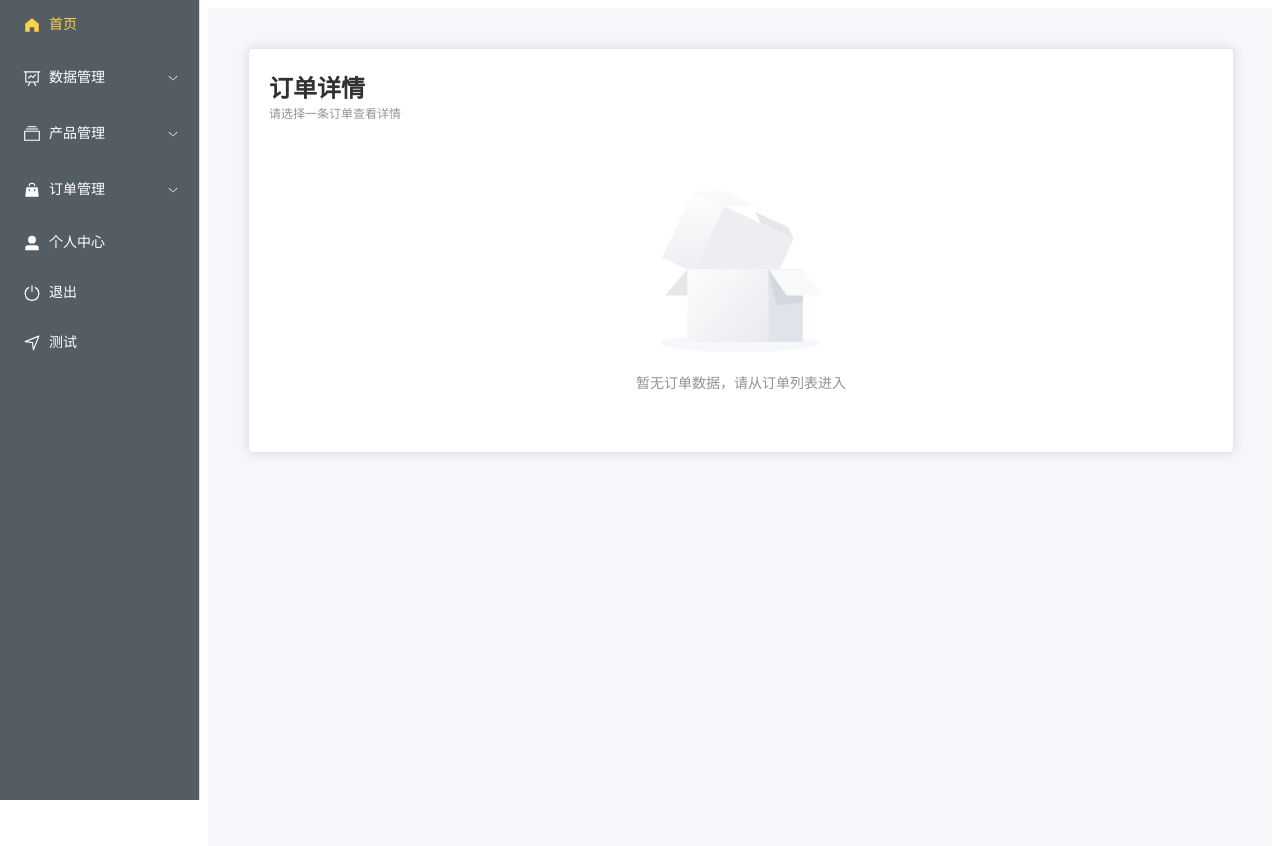
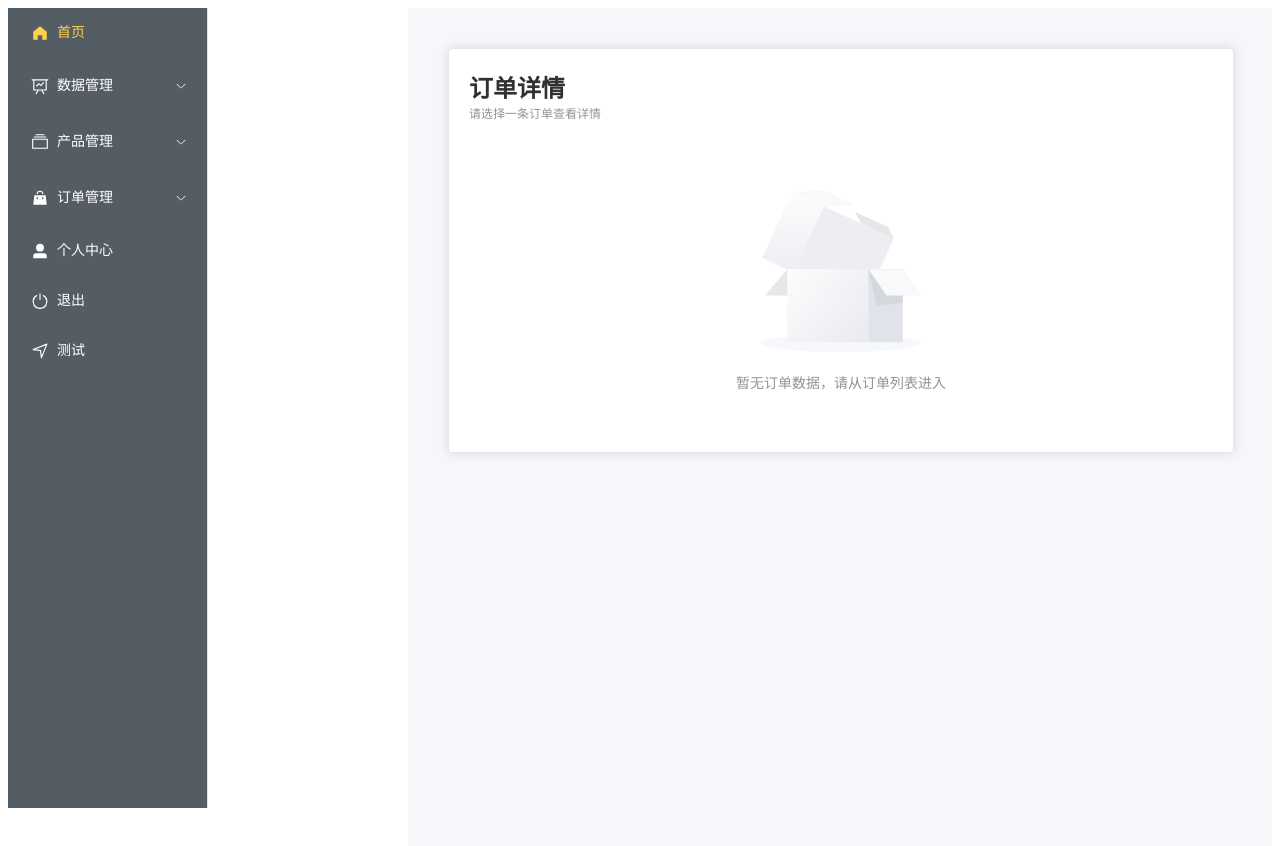
Before and after one commit to Tike00/SWPU-VUE3-manbo, a Vue app: page /main/orderdetail in a window 1280 px wide. Shown: the top 846 px of the page. Built offline with nearby package versions, Linux system fonts and the light colour scheme; the HTML template or start-up script is replaced by a standard one.

Commit message:
Update Main.vue

```diff
--- a/src/views/Main.vue
+++ b/src/views/Main.vue
@@ -126,11 +126,9 @@ export default defineComponent({
 }
 /* 新增固定菜单样式 */
 .menu-col {
-  position: fixed; /* 固定定位 */
-  top: 0;
-  left: 0;
-  height: 100vh; /* 占满整个视口高度 */
-  z-index: 10; /* 确保在内容上方 */
+  height: 100vh;
+  /* 让 Element Plus 的 el-col 自己负责布局，不要再 fixed 了 */
+  position: relative;
 }
 /* 调整主内容区位置，避免被菜单遮挡 */
 .main-content {
```
